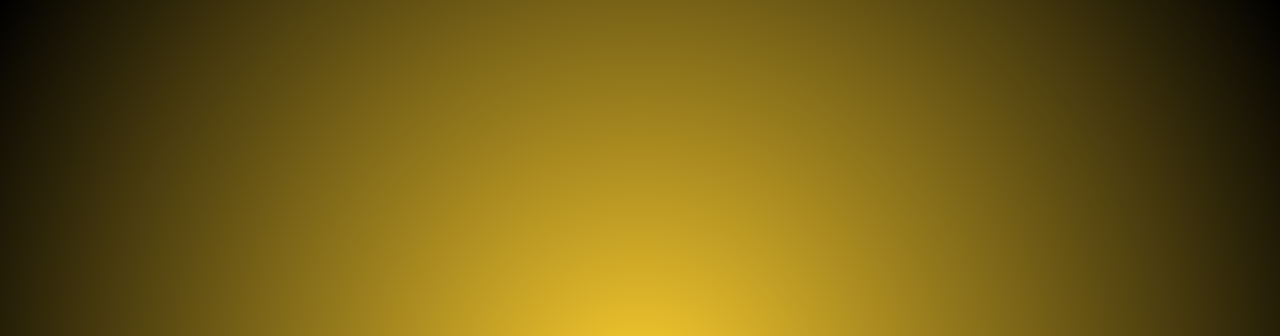
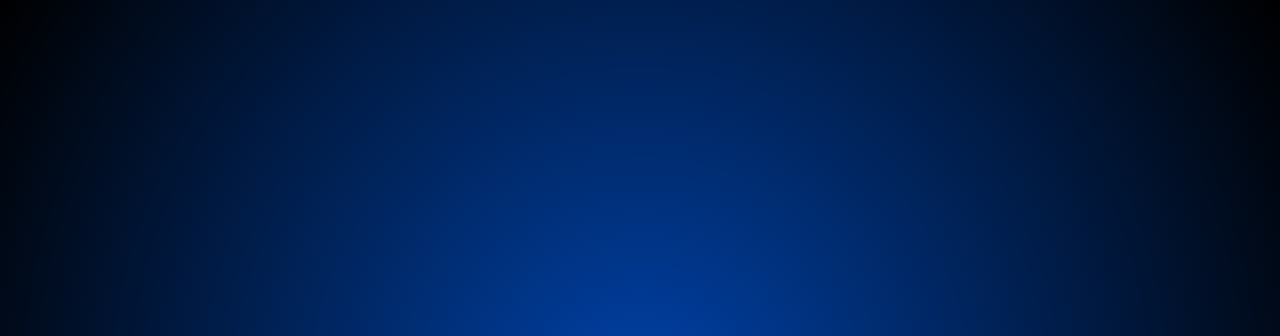
Before and after one commit to senamagu/-.github.io, a plain HTML site: page index.html in a window 1280 px wide. Shown: the top 336 px of the page. Drawn offline with Linux system fonts and the light colour scheme.

Commit message:
Update index.html

```diff
--- a/index.html
+++ b/index.html
@@ -12,7 +12,7 @@
         button:hover { transform: scale(1.1); box-shadow: 0 0 10px rgba(255,255,255,0.5); }
         .btn-group { display: flex; gap: 20px; margin-top: 20px; }
 
-        #lobby-screen { background: radial-gradient(circle, #FED030, #000); }
+        #lobby-screen { background: radial-gradient(circle, #0042A9, #000); }
         #result-screen { background: #111; }
         #result-container { display: grid; gap: 15px; margin-bottom: 30px; min-height: 320px; align-items: center; justify-items: center; }
 
```
